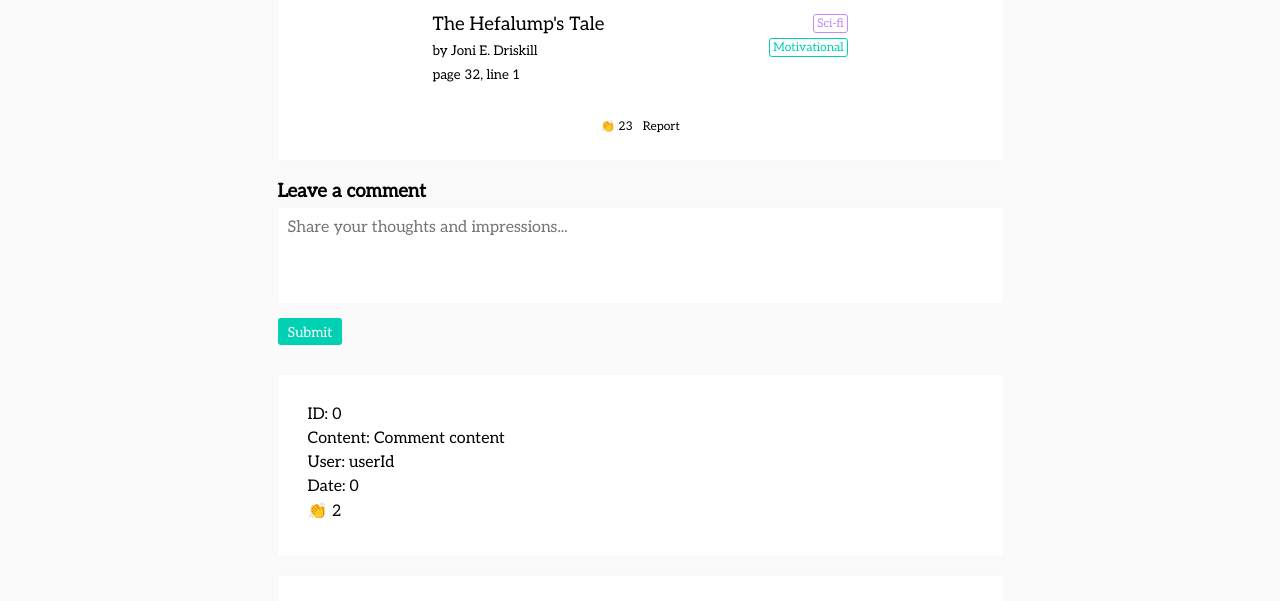
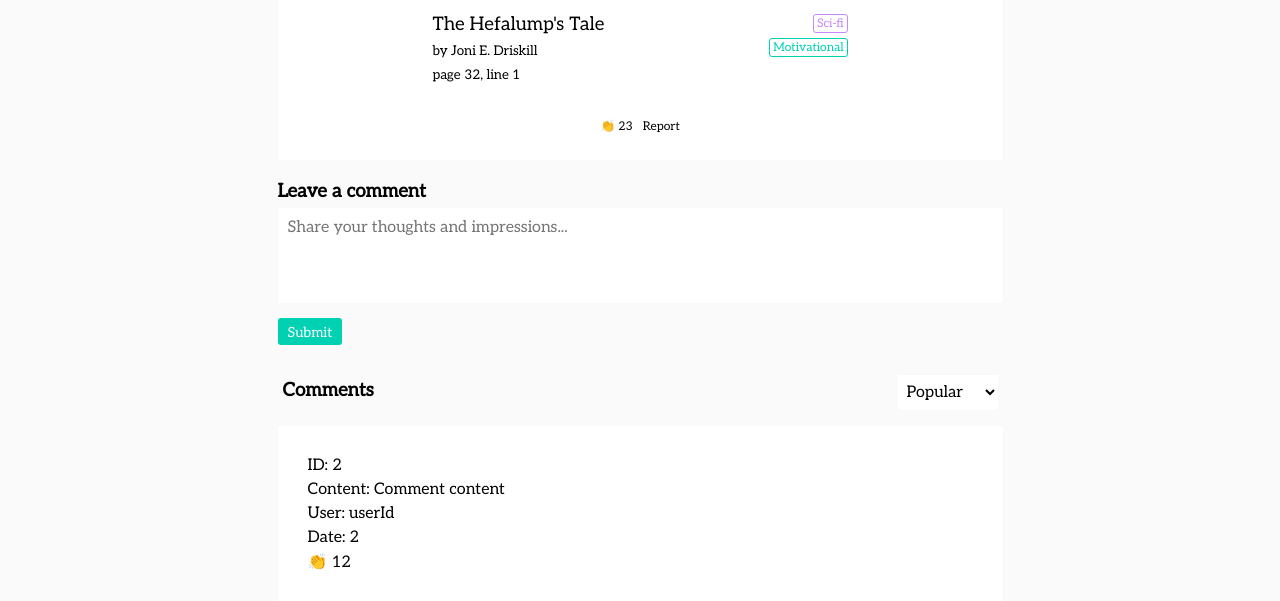
Before and after one commit to danthedoozy/quobie, a React app: page /discussion/1 in a window 1280 px wide. Shown: the part 199-800 px from the top of the page. Built offline with nearby package versions, Linux system fonts and the light colour scheme.

Commit message:
Add 'CommentsHeader' component and comment sorting.

```diff
--- a/src/assets/styles/components/App.css
+++ b/src/assets/styles/components/App.css
@@ -28,6 +28,14 @@
 
 .is-spaced-around {
   justify-content: space-around;
+}
+
+.align-items-center {
+  align-items: center;
+}
+
+.align-items-flex-start {
+  align-items: flex-start;
 }
 
 .text-align-right {
--- a/src/assets/styles/components/Discussion.css
+++ b/src/assets/styles/components/Discussion.css
@@ -36,6 +36,10 @@
   margin-bottom: 20px;
 }
 
+.sort-dropdown {
+  width: 100px;
+}
+
 @media (min-width: 360px) {
   .add-comment-textarea {
     width: 97%;
--- a/src/components/Discussion/Comments.js
+++ b/src/components/Discussion/Comments.js
@@ -5,9 +5,20 @@ import Comment from './Comment';
 // Comments will have 'hover states' that reveal additional functionality
 // Comments could also have a 'See More' clickable for long comments
 
-const Comments = ({ comments }) => (
+const sortComments = (sort, comments) => {
+  switch (sort) {
+    case 'new':
+      // Will be rewritten after implementing Moment on dates/times
+      return comments.sort(({ date: a }, { date: b }) => b - a);
+    default:
+      return comments.sort(({ claps: a }, { claps: b }) => b - a);
+  }
+};
+
+const Comments = ({ comments, sort }) => (
   <ul>
-    {comments.map(({ commentId, content, userId, claps, date }) => (
+    {sortComments(sort, comments)
+      .map(({ commentId, content, userId, claps, date }) => (
         <Comment
           key={commentId}
           commentId={commentId}
@@ -16,7 +27,8 @@ const Comments = ({ comments }) => (
           claps={claps}
           date={date}
         />
-    ))}
+      ))
+    }
   </ul>
 );
 
--- /dev/null
+++ b/src/components/Discussion/CommentsHeader.js
@@ -0,0 +1,17 @@
+import React from 'react';
+
+const CommentsHeader = ({ handleSort }) => (
+  <div className="columns is-spaced-between align-items-center">
+    <div className="column">
+      <h3 className="text-align-left">Comments</h3>
+    </div>
+    <div className="column">
+      <select className="sort-dropdown" onChange={handleSort}>
+        <option value="popular">Popular</option>
+        <option value="new">New</option>
+      </select>
+    </div>
+  </div>
+);
+
+export default CommentsHeader;
--- a/src/components/Discussion/index.js
+++ b/src/components/Discussion/index.js
@@ -4,6 +4,7 @@ import { withRouter } from 'react-router-dom';
 import Meta from './Meta';
 import Comments from './Comments';
 import AddComment from './AddComment';
+import CommentsHeader from './CommentsHeader';
 import quotes from '../../services/mock';
 import '../../assets/styles/components/Discussion.css';
 import '../../assets/styles/forms.css';
@@ -11,6 +12,7 @@ import '../../assets/styles/forms.css';
 class Discussion extends Component {
   state = {
     quote: {},
+    sort: 'popular',
   };
 
   componentDidMount = () => {
@@ -21,10 +23,15 @@ class Discussion extends Component {
 
   getQuote = id => quotes.filter(quote => quote.id === parseInt(id));
 
+  handleSort = ({ target: { value: sort }}) => {
+    this.setState({ sort });
+  };
+
   render() {
     const {
-      state: { quote },
+      state: { quote, sort },
       props: { addComment },
+      handleSort,
     } = this;
 
     return (
@@ -33,7 +40,8 @@ class Discussion extends Component {
           <Meta quote={quote} />
           <div className="discussion-comments">
             <AddComment quoteId={quote.id} addComment={addComment} />
-            <Comments comments={quote.comments || []} />
+            <CommentsHeader handleSort={handleSort} />
+            <Comments comments={quote.comments || []} sort={sort} />
           </div>
         </div>
       </div>
--- a/src/services/mock.js
+++ b/src/services/mock.js
@@ -127,7 +127,7 @@ export default  [
         content: 'Comment content',
         userId: 'userId',
         claps: 2,
-        date: 0,
+        date: 2,
       },
       {
         commentId: 1,
@@ -143,7 +143,7 @@ export default  [
         content: 'Comment content',
         userId: 'userId',
         claps: 12,
-        date: 2,
+        date: 0,
       },
     ],
   },
```
Also changed, not shown: 1 other file. Lines whose indentation alone changed are shown as unchanged.
